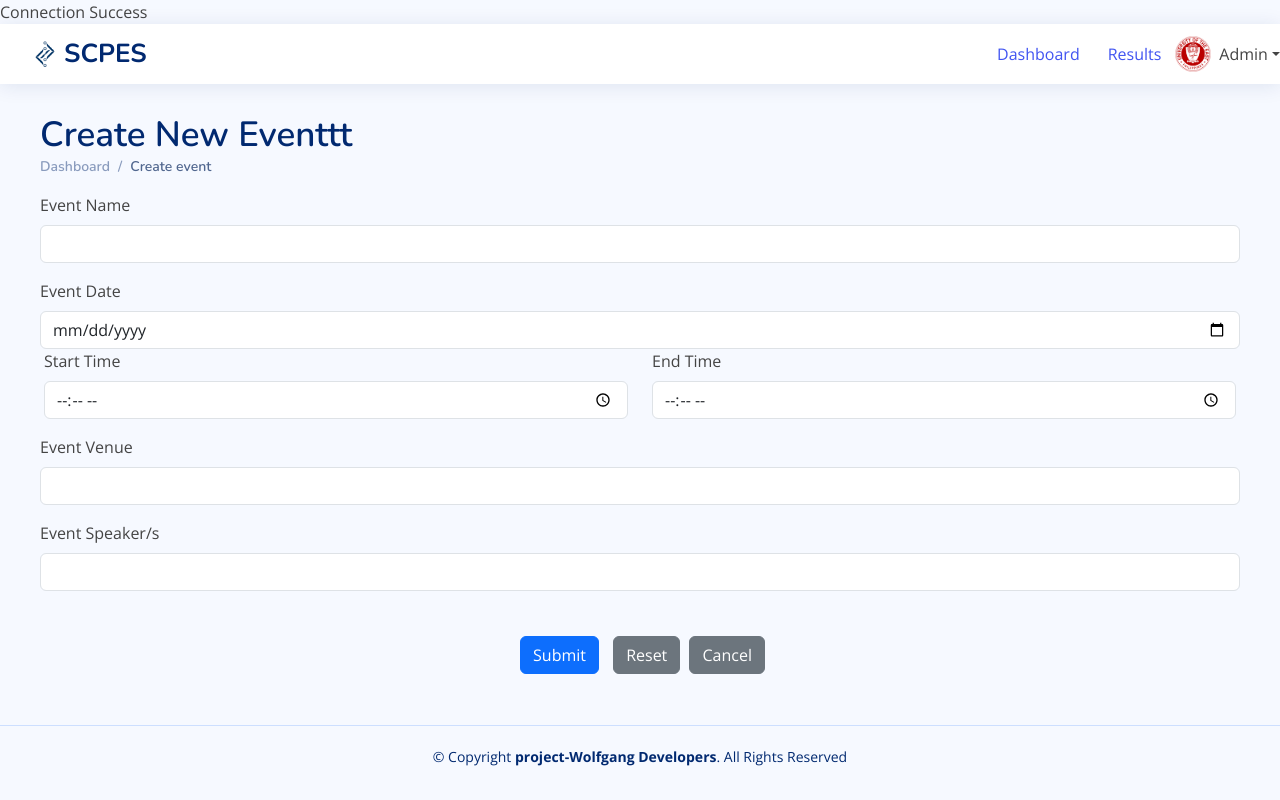
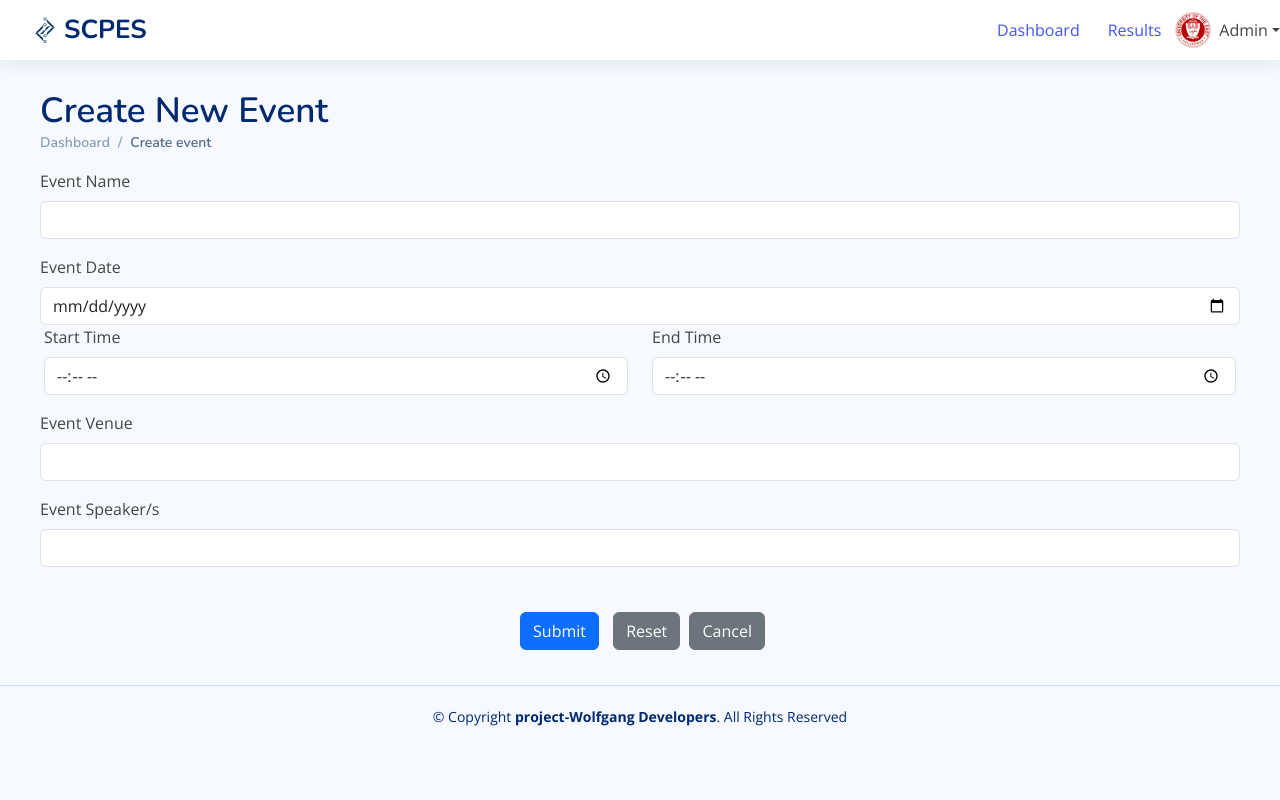
Before and after one commit to jp-asadon/asadon_lapidario_ncp_3106, a PHP site: page /create-event.php in a window 1280 px wide. Run offline with PHP 8.4, Linux system fonts and the light colour scheme; some libraries are stand-ins or nearby versions.

Commit message:
finished create in create-eventphp

```diff
--- a/config.php
+++ b/config.php
@@ -14,5 +14,5 @@ if ($mysqli === false) {
     die("ERROR: Could not connect. ") ;
 }
 else{
-    echo"Connection Success";
+    echo"";
 }
--- a/create-event.php
+++ b/create-event.php
@@ -14,12 +14,12 @@ $event_name_err = $event_date_err = $event_start_time_err = $event_end_time_err
 if ($_SERVER["REQUEST_METHOD"] == "POST") {
     // Validate event name
     $input_event_name = trim($_POST["id_event_name"]);
-    if (empty($input_name)) {
+    if (empty($input_event_name)) {
         $name_err = "Please enter a name.";
     } elseif (!filter_var($input_event_name, FILTER_VALIDATE_REGEXP, array("options" => array("regexp" => "/^[a-zA-Z\s]+$/")))) {
         $name_err = "Please enter a valid name.";
     } else {
-        $name = $input_name;
+        $name = $input_event_name;
     }
 
       // Validate event date
@@ -53,7 +53,7 @@ if ($_SERVER["REQUEST_METHOD"] == "POST") {
 
     // Validate event vemue
     $input_venue = trim($_POST["id_event_venue"]);
-    if (empty($input_address)) {
+    if (empty($input_venue)) {
         $event_venue_err = "Please enter the Event Venue.";
     } else {
         $event_venue = $input_venue;
@@ -81,12 +81,13 @@ if ($_SERVER["REQUEST_METHOD"] == "POST") {
     if (empty($event_name_err) && empty($event_date_err) && empty($event_start_time_err) && empty($event_end_time_err)
     && empty($time_err) && empty($event_venue_err) && empty($event_speaker_err)) {
         // Prepare an insert statement
-        $sql = "INSERT INTO create_event (event_name, event_date, event_start_time, event_end_time, event_venue, event_speaker) VALUES (?, ?, ?)";
+        $sql = "INSERT INTO create_event (event_name, event_date, event_start_time, event_end_time, event_venue, event_speaker) VALUES (?, ?, ?, ?, ?, ?)";
 
         if ($stmt = $mysqli->prepare($sql)) {
             // Bind variables to the prepared statement as parameters
-            $stmt->bind_param("sss", $param_event_name, $param_event_date, $param_event_start_time,
-          $param_event_end_time, $param_event_venue, $param_event_speaker);
+            $stmt->bind_param("ssssss", $param_event_name, $param_event_date, $param_event_start_time,
+            $param_event_end_time, $param_event_venue, $param_event_speaker);
+
 
             // Set parameters
             $param_event_name = $event_name;
@@ -99,7 +100,7 @@ if ($_SERVER["REQUEST_METHOD"] == "POST") {
             // Attempt to execute the prepared statement
             if ($stmt->execute()) {
                 // Records created successfully. Redirect to landing page
-                header("location: index.php");
+                header("location: index.html");
                 exit();
             } else {
                 echo "Oops! Something went wrong. Please try again later.";
@@ -194,7 +195,7 @@ if ($_SERVER["REQUEST_METHOD"] == "POST") {
   <main id="main" class="main" style="margin: 10px;">
 
     <div class="pagetitle">
-      <h1 style="font-size: 35px;">Create New Eventtt</h1>
+      <h1 style="font-size: 35px;">Create New Event</h1>
       <nav>
         <ol class="breadcrumb">
           <li class="breadcrumb-item"><a href="index.html">Dashboard</a></li>
@@ -204,17 +205,17 @@ if ($_SERVER["REQUEST_METHOD"] == "POST") {
     </div><!-- End Page Title -->
 
     <!-- Vertical Form -->
-    <form class="row g-3 needs-validation" id="eventForm" novalidate>
-      <div class="col-12">
+    <form class="row g-3 needs-validation" id="eventForm" action="<?php echo htmlspecialchars($_SERVER["PHP_SELF"]); ?>" method="post">
+    <div class="col-12">
         <label for="id_event_name" class="form-label">Event Name</label>
-        <input type="text" class="form-control <?php echo (!empty($event_name_err)) ? 'is-invalid' : ''; ?>" id="id_event_name" style="text-transform: capitalize" value="<?php echo $event_name; ?>" required>
+        <input type="text" class="form-control <?php echo (!empty($event_name_err)) ? 'is-invalid' : ''; ?>" name="id_event_name" style="text-transform: capitalize" value="<?php echo $event_name; ?>" required>
         <div class="invalid-feedback">
           <?php echo $event_name_err; ?>
         </div>
       </div>
       <div class="col-12">
         <label for="id_event_date" class="form-label">Event Date</label>
-        <input type="date" class="form-control <?php echo (!empty($event_date_err)) ? 'is-invalid' : ''; ?>" id="id_event_date" value="<?php echo $event_date; ?>" required>
+        <input type="date" class="form-control <?php echo (!empty($event_date_err)) ? 'is-invalid' : ''; ?>" name="id_event_date" value="<?php echo $event_date; ?>" required>
         <div class="invalid-feedback">
         <?php echo $event_date_err; ?>
         </div>
@@ -222,14 +223,14 @@ if ($_SERVER["REQUEST_METHOD"] == "POST") {
       <div class="row" style="margin: 0px; padding: 0px;">
         <div class="col">
           <label for="id_event_start_time" class="form-label">Start Time</label>
-          <input type="time" class="form-control <?php echo (!empty($event_start_time_err)) ? 'is-invalid' : ''; ?>" id="id_event_start_time" value="<?php echo $event_start_time; ?>" required>
+          <input type="time" class="form-control <?php echo (!empty($event_start_time_err)) ? 'is-invalid' : ''; ?>" name="id_event_start_time" value="<?php echo $event_start_time; ?>" required>
           <div class="invalid-feedback">
           <?php echo $event_start_time_err; ?>
           </div>
         </div>
         <div class="col">
           <label for="id_event_end_time" class="form-label">End Time</label>
-          <input type="time" class="form-control <?php echo (!empty($event_end_time_err)) ? 'is-invalid' : ''; ?>" id="id_event_end_time" value="<?php echo $event_end_time; ?>" required>
+          <input type="time" class="form-control <?php echo (!empty($event_end_time_err)) ? 'is-invalid' : ''; ?>" name="id_event_end_time" value="<?php echo $event_end_time; ?>" required>
           <div class="invalid-feedback">
           <?php echo $event_end_time_err; ?>
         </div>
@@ -238,14 +239,14 @@ if ($_SERVER["REQUEST_METHOD"] == "POST") {
 
       <div class="col-12">
         <label for="id_event_venue" class="form-label">Event Venue</label>
-        <input type="text" class="form-control <?php echo (!empty($event_venue_err)) ? 'is-invalid' : ''; ?>" id="id_event_venue" style="text-transform: capitalize" value="<?php echo $event_venue; ?>" required>
+        <input type="text" class="form-control <?php echo (!empty($event_venue_err)) ? 'is-invalid' : ''; ?>" name="id_event_venue" style="text-transform: capitalize" value="<?php echo $event_venue; ?>" required>
         <div class="invalid-feedback">
         <?php echo $event_venue_err; ?>
       </div>
       </div>
       <div class="col-12">
         <label for="id_event_speaker" class="form-label">Event Speaker/s</label>
-        <input type="text" class="form-control <?php echo (!empty($event_speaker_err)) ? 'is-invalid' : ''; ?>" id="id_event_speaker" style="text-transform: capitalize" value="<?php echo $event_speaker; ?>" required>
+        <input type="text" class="form-control <?php echo (!empty($event_speaker_err)) ? 'is-invalid' : ''; ?>" name="id_event_speaker" style="text-transform: capitalize" value="<?php echo $event_speaker; ?>" required>
         <div class="invalid-feedback">
         <?php echo $event_speaker_err; ?>
         </div>
--- a/index.html
+++ b/index.html
@@ -96,7 +96,7 @@
           <div class="card info-card customers-card" style="border-radius: 15px; box-shadow: 0 8px 16px rgba(0, 0, 0, 0.2); transition: box-shadow 0.3s ease;" onmouseover="this.style.boxShadow='0 12px 24px rgba(0, 0, 0, 0.3)'"
           onmouseout="this.style.boxShadow='0 8px 16px rgba(0, 0, 0, 0.2)'">
 
-            <div class="card-body">  <a href="create-event.html">
+            <div class="card-body">  <a href="create-event.php">
               <div class="d-flex align-items-center">
                 <div class="card-icon rounded-circle d-flex align-items-center justify-content-center">
                   <i class="bi bi-calendar-plus"></i>
```
